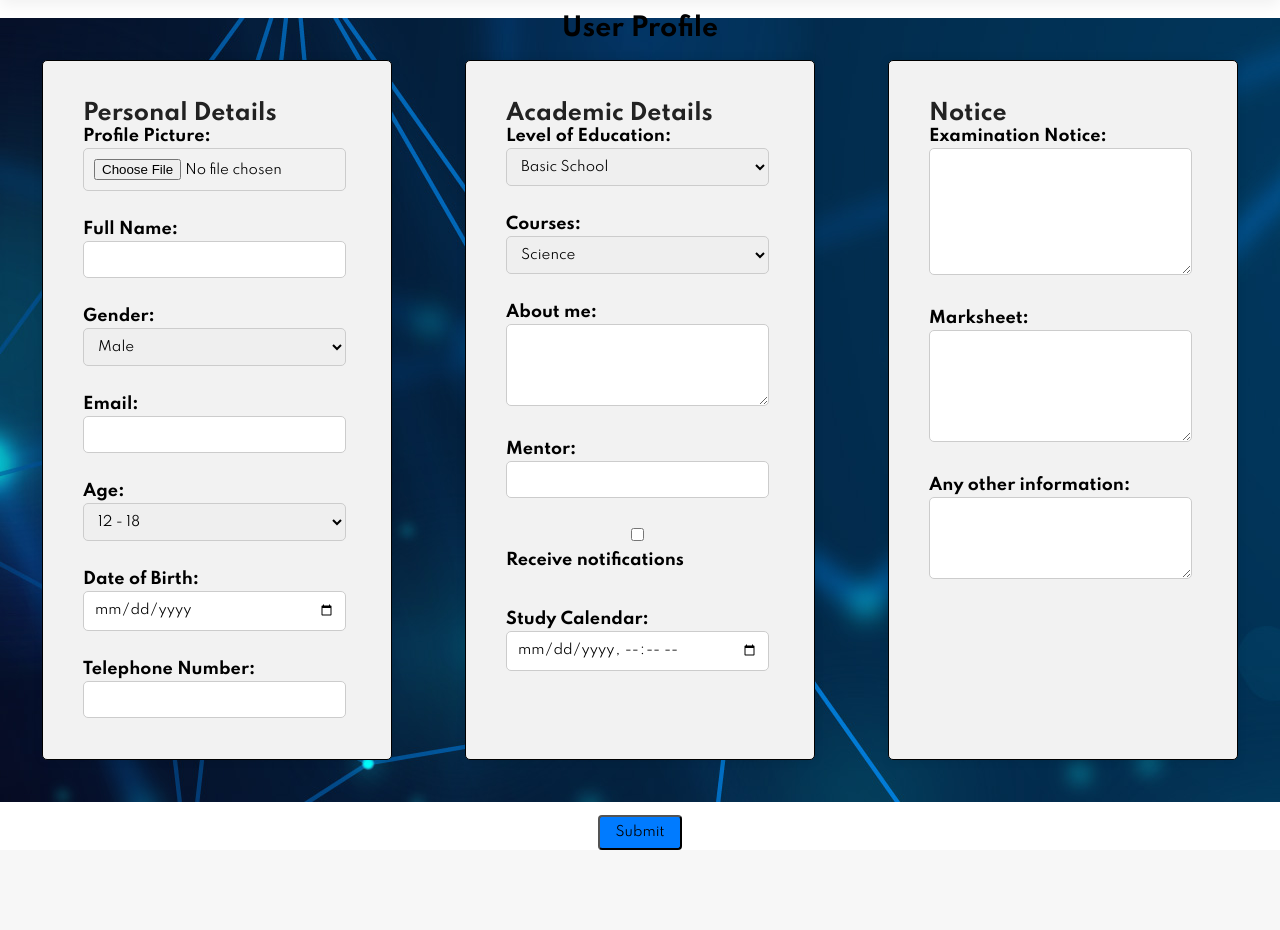
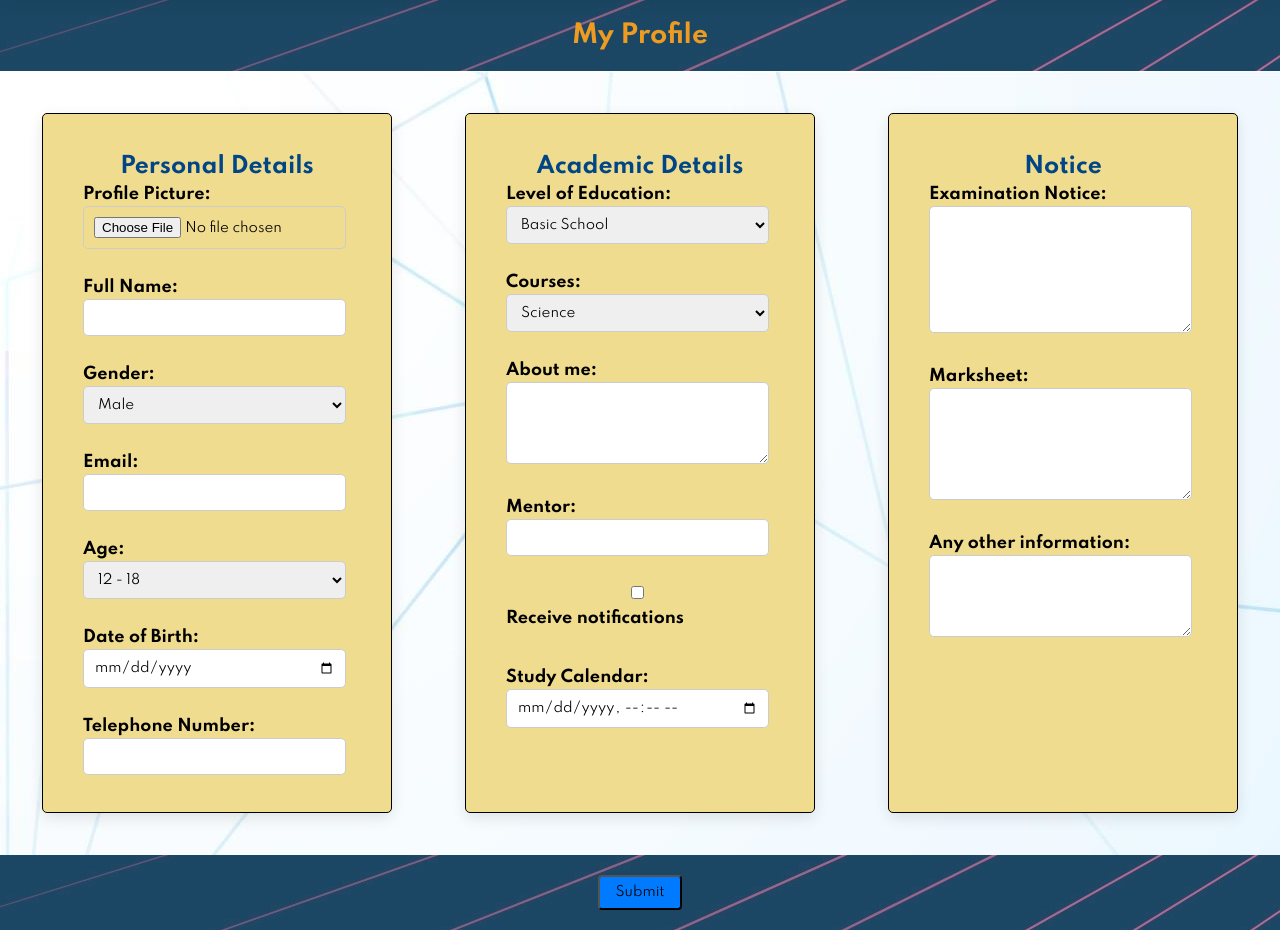
Before and after one commit to oRocket/Learning-Buddies, a Flask app: template templates/profile.html in a window 1280 px wide. Shown: the part 95-1025 px from the top of the page. Before the commit the page ends 945 px from the top, so only its background shows below. Run offline with Flask 3, Linux system fonts and the light colour scheme; the template is opened without the code that fills it, so the values that code supplies are empty.

Commit message:
fixed profile header

```diff
--- a/static/style.css
+++ b/static/style.css
@@ -832,19 +832,28 @@ input[type="submit"]:hover {
     margin: 2px;
     border: 1px solid black;
     border-radius: 5px;
-    box-shadow: 0 0 10px rgba(0, 0, 0, 0.1);
+    box-shadow: 0 5px 15px rgba(0, 0, 0, 0.10);
     font-family: Arial, sans-serif;
-    background-color: #f2f2f2;
 }
 
 #profileForm1,
 #profileForm2,
 #profileForm3 {
 	height: 700px;
+	background-color: rgb(240, 220, 143);
+	transition: background-color 0.3s;
 }
 
+#profileForm1:hover,
+#profileForm2:hover,
+#profileForm3:hover {
+	background-color: #e2d664;
+	box-shadow: 0 5px 15px rgba(0, 0, 0, 0.10);
+}
+
+
 #profile-section {
-	background-image: url("img/profile.jpg");
+	background-image: url("img/Login-hero.jpg");
     	width: 100%;
 	padding: 40px 40px;
     	display: flex;
@@ -863,8 +872,11 @@ input[type="submit"]:hover {
 
 .profile-h3 {
     text-align: center;
-    margin-top: 1%;
-    margin-bottom: -2%;
+    width: 100%;
+    background-image: url(img/features/newsletter1a.jpg);
+    padding: 20px 20px;
+    font-weight: 300;
+    color: #ee9c21;
 }
 
 #profileForm1 .profile-label,
@@ -890,6 +902,12 @@ input[type="submit"]:hover {
     border: 1px solid #ccc;
     border-radius: 5px;
     box-sizing: border-box;
+}
+
+.formTopic {
+	text-align: center;
+	margin-bottom: 5px;
+	color: #004687;
 }
 
 textarea {
--- a/templates/profile.html
+++ b/templates/profile.html
@@ -33,14 +33,14 @@
     </section>
 
     <section class="profile-h3">
-        <h3>User Profile</h3>
+        <h3>My Profile</h3>
     </section>
 
     <section id="profile-section">
 	<div class="all-forms">
         <form id="profileForm1" action="#" method="POST" enctype="multipart/form-data">
             <div class="information">
-                <h4>Personal Details</h4>
+                <h4 class="formTopic">Personal Details</h4>
                 <label class="profile-label" for="profile_picture">Profile Picture:</label>
                 <input class="profile-input" type="file" id="profile_picture" name="profile_picture"><br><br>
 
@@ -73,7 +73,7 @@
 
         <form id="profileForm2" action="#" method="POST" enctype="multipart/form-data">
             <div class="information">
-                <h4>Academic Details</h4>
+                <h4 class="formTopic">Academic Details</h4>
                 <label class="profile-label" for="level_of_education">Level of Education:</label>
                 <select class="profile-select" id="level_of_education" name="level_of_education">
                     <option value="Basic School">Basic School</option>
@@ -105,7 +105,7 @@
         </form>
         <form id="profileForm3" action="#" method="POST" enctype="multipart/form-data">
             <div class="information">
-                <h4>Notice</h4>
+                <h4 class="formTopic">Notice</h4>
                 <label class="profile-label" for="examination_notice">Examination Notice:</label>
                 <textarea id="examination_notice" name="examination_notice" rows="7" cols="50"></textarea><br><br>
 
```
